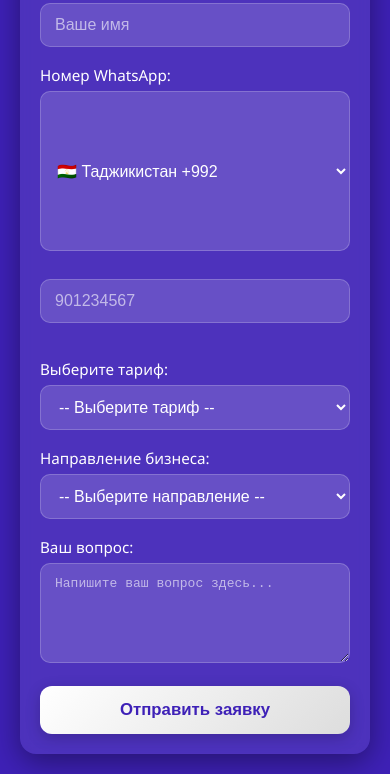
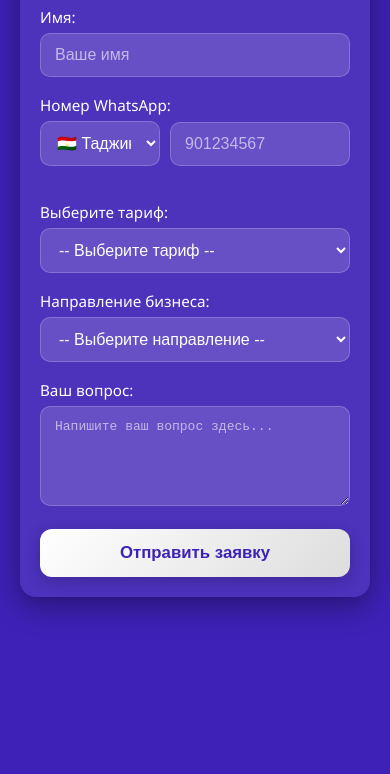
Before and after one commit to OSONBOTS/home, a plain HTML site: page index.html in a window 390 px wide. Shown: the part 197-971 px from the top of the page. After the commit the page ends 844 px from the top, so only its background shows below. Drawn offline with Linux system fonts and the light colour scheme.

Commit message:
Update index.html

```diff
--- a/index.html
+++ b/index.html
@@ -101,17 +101,30 @@
       box-shadow: 0 6px 20px rgba(0,0,0,0.3);
     }
 
+    .phone-group {
+      display: flex;
+      gap: 10px;
+      align-items: center;
+      margin-bottom: 18px;
+    }
+
     .phone-group select {
       background: rgba(255, 255, 255, 0.15);
       border: 1px solid rgba(255, 255, 255, 0.2);
       color: #fff;
       border-radius: 10px;
       transition: all 0.3s ease;
+      flex: 0 0 160px;
+      padding: 12px;
     }
 
     .phone-group select:focus {
       border-color: #fff;
       background: rgba(255, 255, 255, 0.25);
+    }
+
+    .phone-group input {
+      flex: 1;
     }
 
     option {
@@ -128,9 +141,11 @@
       h3 {
         font-size: 16px;
       }
-      .phone-group {
-        flex-direction: column;
-        gap: 5px;
+      .phone-group select {
+        flex: 0 0 120px;
+      }
+      .phone-group input {
+        flex: 1;
       }
     }
   </style>
@@ -144,15 +159,15 @@
       <input type="text" id="name" name="name" placeholder="Ваше имя" required />
 
       <label for="phone">Номер WhatsApp:</label>
-      <div class="phone-group" style="display: flex; gap: 10px; align-items: center; margin-bottom: 18px;">
-        <select id="country-code" style="flex: 0 0 160px; padding: 12px;">
+      <div class="phone-group">
+        <select id="country-code">
           <option value="+992">🇹🇯 Таджикистан +992</option>
           <option value="+998">🇺🇿 Узбекистан +998</option>
           <option value="+996">🇰🇬 Кыргызстан +996</option>
           <option value="+7">🇷🇺 Россия +7</option>
           <option value="+7-2">🇰🇿 Казахстан +7</option>
         </select>
-        <input type="tel" id="phone" name="phone" placeholder="901234567" required style="flex: 1;" />
+        <input type="tel" id="phone" name="phone" placeholder="901234567" required />
       </div>
 
       <label for="tariff">Выберите тариф:</label>
```
